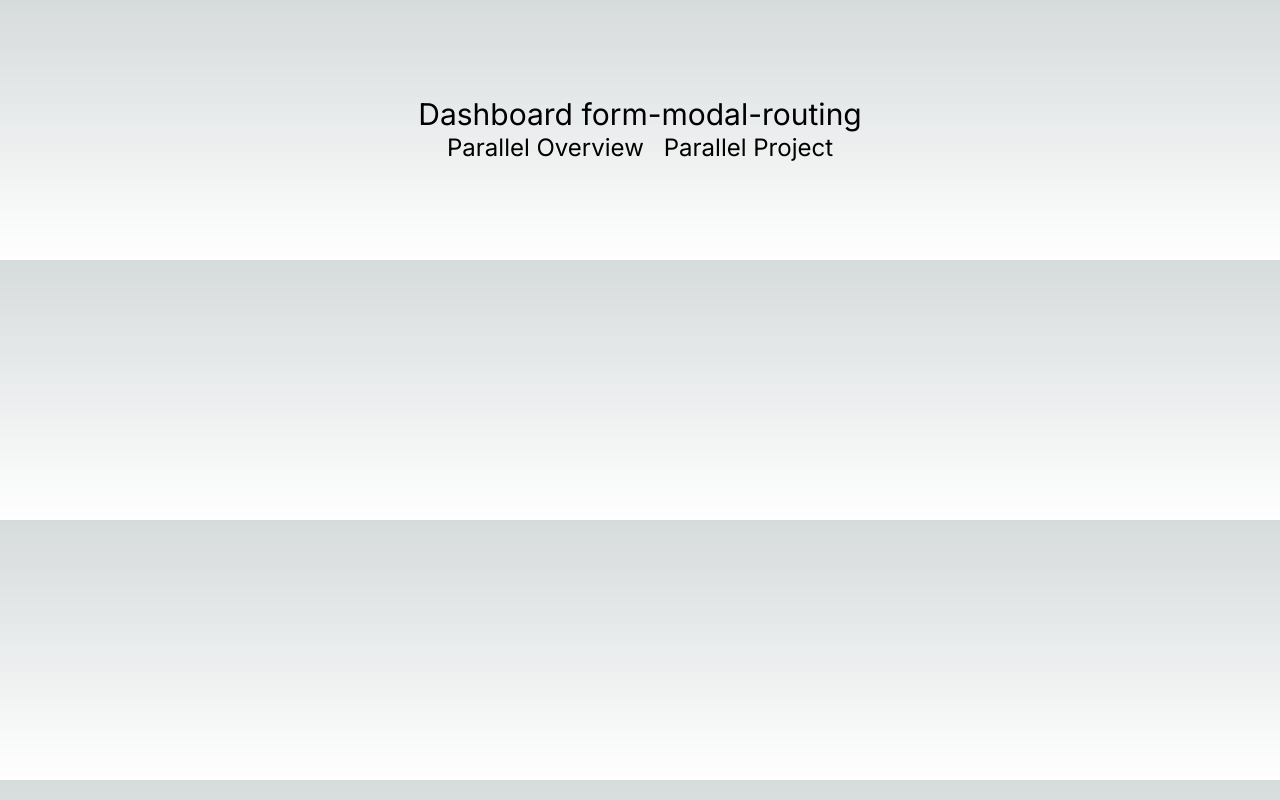
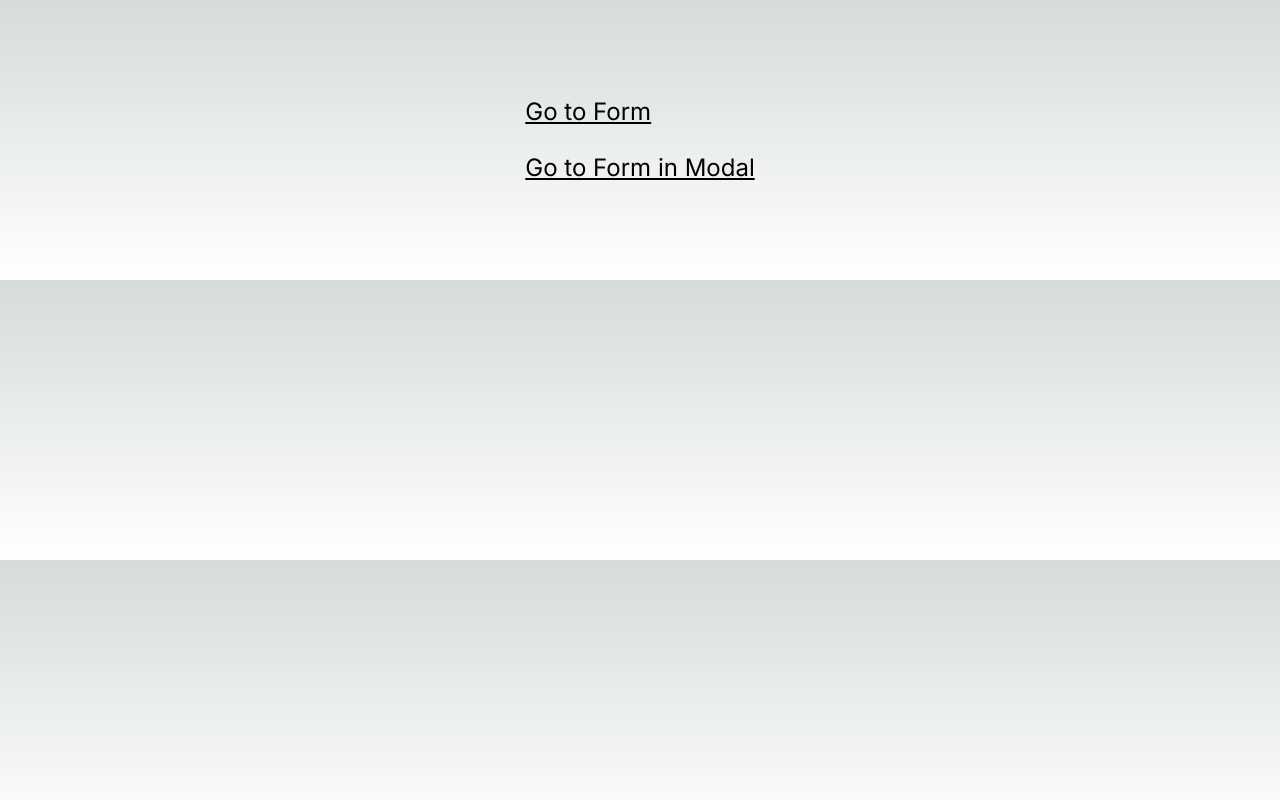
Before and after one commit to Ben888GitHub/nextjs-app-router-parallel-intercept-routes, a Next.js app: page /form-modal-routing in a window 1280 px wide. Built offline with nearby package versions, Linux system fonts and the light colour scheme.

Commit message:
implement modal routing for Form Component

```diff
--- /dev/null
+++ b/app/form-modal-routing/form/page.js
@@ -0,0 +1,9 @@
+// import Form from '@/app/components/Form';
+import dynamic from 'next/dynamic';
+const Form = dynamic(() => import('@/app/components/Form'), {
+	ssr: false
+});
+
+const FormPage = () => <Form />;
+
+export default FormPage;
--- /dev/null
+++ b/app/form-modal-routing/page.js
@@ -0,0 +1,48 @@
+'use client';
+
+import dynamic from 'next/dynamic';
+import Link from 'next/link';
+import { useRouter, useSearchParams } from 'next/navigation';
+const Form = dynamic(() => import('../components/Form'), {
+	ssr: false
+});
+const Modal = dynamic(() => import('../components/Modal'), {
+	ssr: false
+});
+
+const FormModalRouting = () => {
+	const router = useRouter();
+	const searchParams = useSearchParams();
+
+	const handleShowFormModal = () => {
+		router.push(`/form-modal-routing?form_modal=y`);
+	};
+
+	const search = searchParams.get('form_modal');
+
+	return (
+		<div>
+			<Link href="/form-modal-routing/form" className="text-2xl underline">
+				Go to Form
+			</Link>
+			<br />
+			<br />
+			{/* <Link href="/form-modal-routing" className="text-2xl underline">
+				Go to Form in Modal
+			</Link> */}
+			<div
+				onClick={handleShowFormModal}
+				className="text-2xl underline cursor-pointer"
+			>
+				Go to Form in Modal
+			</div>
+			{search && (
+				<Modal>
+					<Form />
+				</Modal>
+			)}
+		</div>
+	);
+};
+
+export default FormModalRouting;
```
